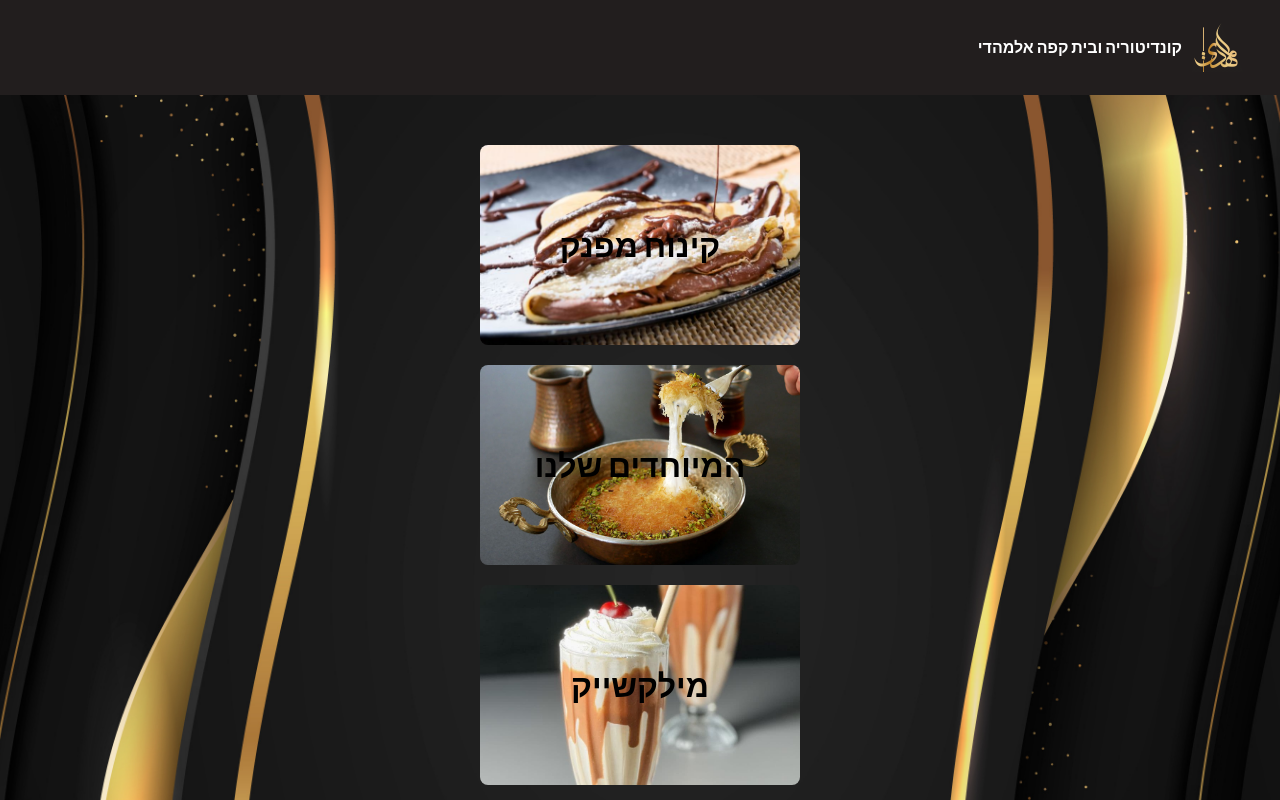
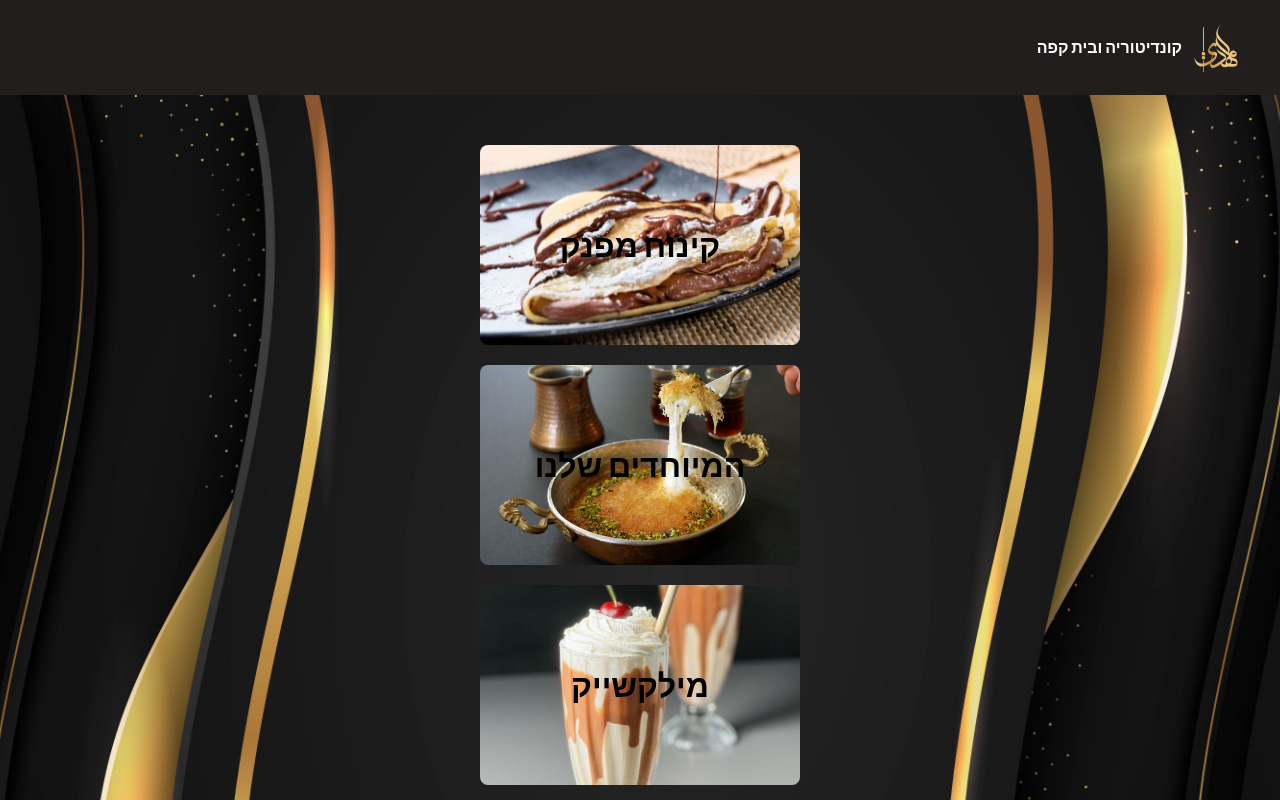
Before and after one commit to RaafatMarzuq/Al-Mahdi-Sweets, a React (Create React App) app: page / in a window 1280 px wide. Shown: the top 800 px of the page. Built offline with nearby package versions, Linux system fonts and the light colour scheme.

Commit message:
resetting brach

```diff
--- a/public/index.html
+++ b/public/index.html
@@ -1,7 +1,7 @@
 <!DOCTYPE html>
 <html lang="en">
   <head>
-    <title>קונדיטוריה ובית קפה אלמהדי</title>
+    <title>Coffee Shope</title>
     <meta charset="utf-8" />
     <link rel="icon" href="%PUBLIC_URL%/images/LOGO-3.png" />
     <meta name="viewport" content="width=device-width, initial-scale=1" />
--- a/src/components/Header/Header.jsx
+++ b/src/components/Header/Header.jsx
@@ -6,7 +6,7 @@ function Header() {
   return (
     <header>
       <div className="header-content">
-        <h4>קונדיטוריה ובית קפה אלמהדי</h4>
+        <h4>קונדיטוריה ובית קפה</h4>
         <img className="icon" src={logoIcon} alt="Logo Icon" />
       </div>
     </header>
```
